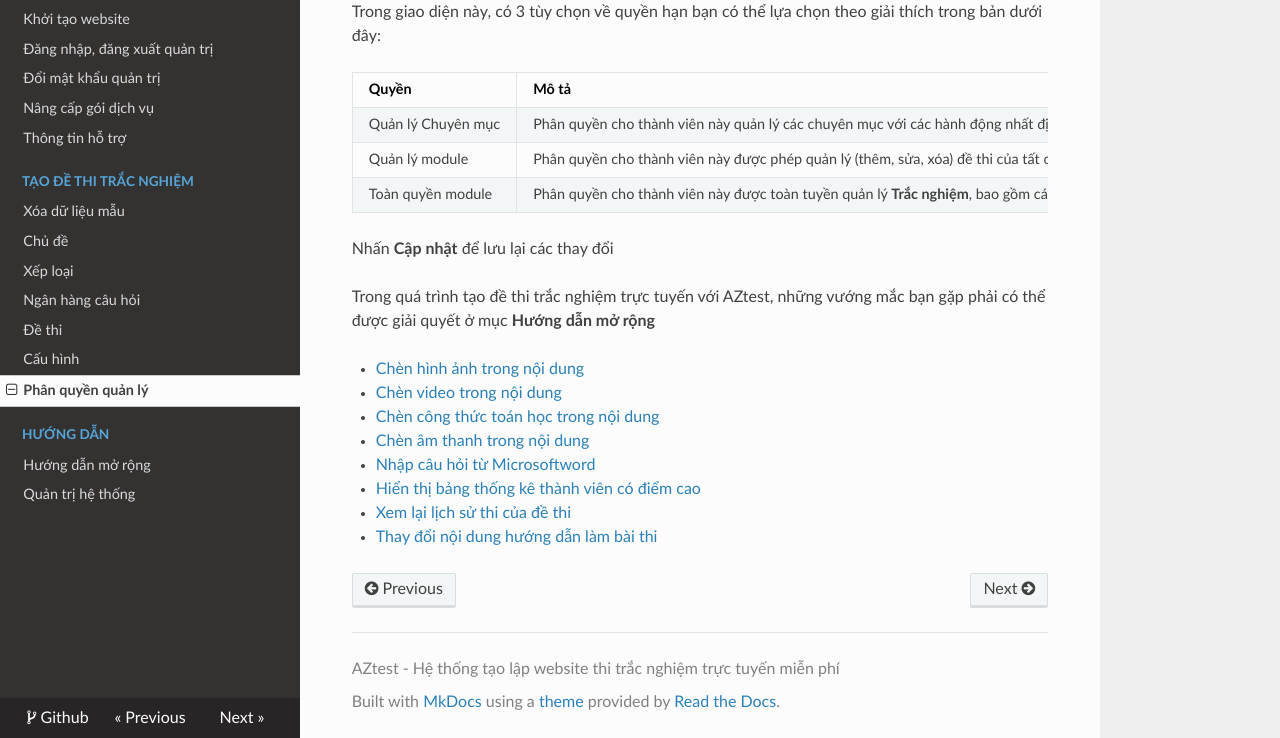
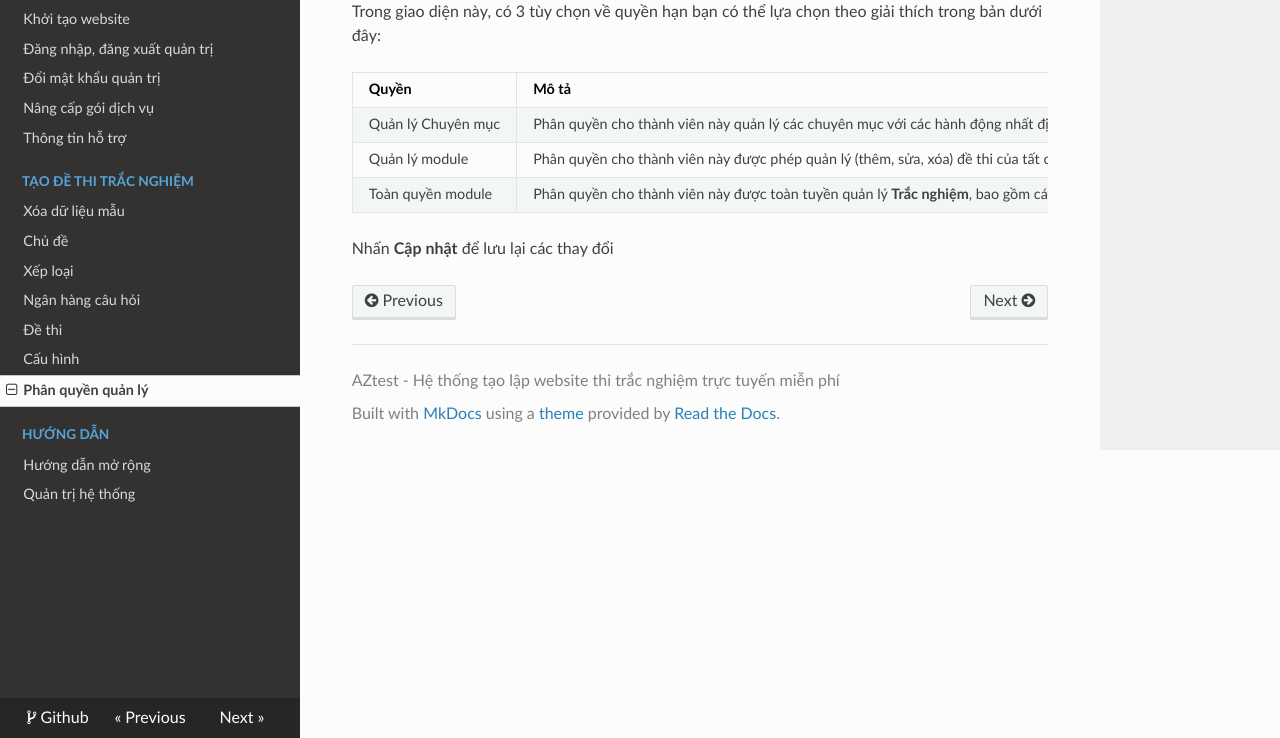
Before and after one commit to mynukeviet/aztest-docs, an MkDocs documentation site: the page built from docs/phan-quyen-quan-ly.md, in a window 1280 px wide and 900 px high, scrolled down 1771 px, cut to the strip 162-900 px from the top of the window. Built offline with MkDocs 1.6.1, drawn with Linux system fonts in a browser that asks for light colours; nearby versions of some CDN libraries; old or Windows-style settings are respelled for this version of MkDocs.

Commit message:
Update phan-quyen-quan-ly.md

```diff
--- a/docs/phan-quyen-quan-ly.md
+++ b/docs/phan-quyen-quan-ly.md
@@ -36,14 +36,3 @@ Trong giao diện này, có 3 tùy chọn về quyền hạn bạn có thể l
 | Toàn quyền module  | Phân quyền cho thành viên này được toàn tuyền quản lý **Trắc nghiệm**, bao gồm các hành động mà bạn (người điều hành chung) đang được sử dụng |
 
 Nhấn **Cập nhật** để lưu lại các thay đổi
-
-Trong quá trình tạo đề thi trắc nghiệm trực tuyến với AZtest, những vướng mắc bạn gặp phải có thể được giải quyết ở mục **Hướng dẫn mở rộng**
-
-- [Chèn hình ảnh trong nội dung](/huong-dan-mo-rong/chen-hinh-anh-trong-noi-dung/)
-- [Chèn video trong nội dung](/huong-dan-mo-rong/chen-video-trong-noi-dung/)
-- [Chèn công thức toán học trong nội dung](/huong-dan-mo-rong/chen-cong-thuc-trong-noi-dung/)
-- [Chèn âm thanh trong nội dung](/huong-dan-mo-rong/chen-am-thanh-trong-noi-dung/)
-- [Nhập câu hỏi từ Microsoftword](/huong-dan-mo-rong/nhap-cau-hoi-tu-microsoftword/)
-- [Hiển thị bảng thống kê thành viên có điểm cao](/huong-dan-mo-rong/hien-thi-bang-thong-ke-thanh-vien-diem-cao/)
-- [Xem lại lịch sử thi của đề thi](/huong-dan-mo-rong/xem-lai-lich-su-thi-cua-de-thi/)
-- [Thay đổi nội dung hướng dẫn làm bài thi](/huong-dan-mo-rong/thay-doi-noi-dung-huong-dan-lam-bai-thi/)
```
